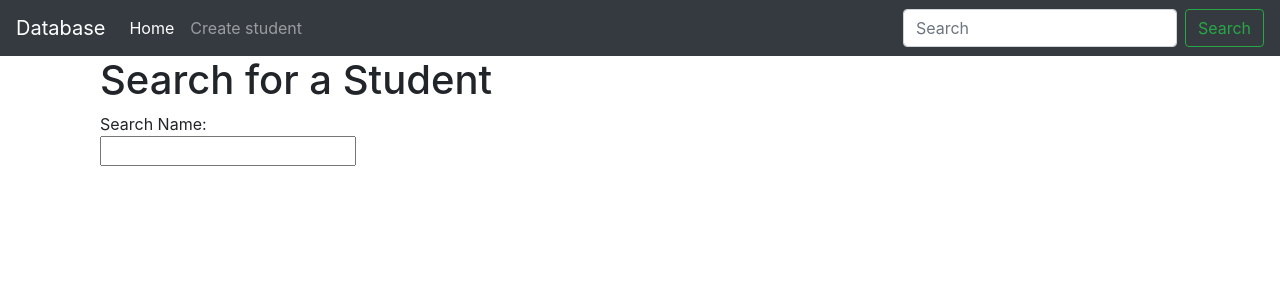
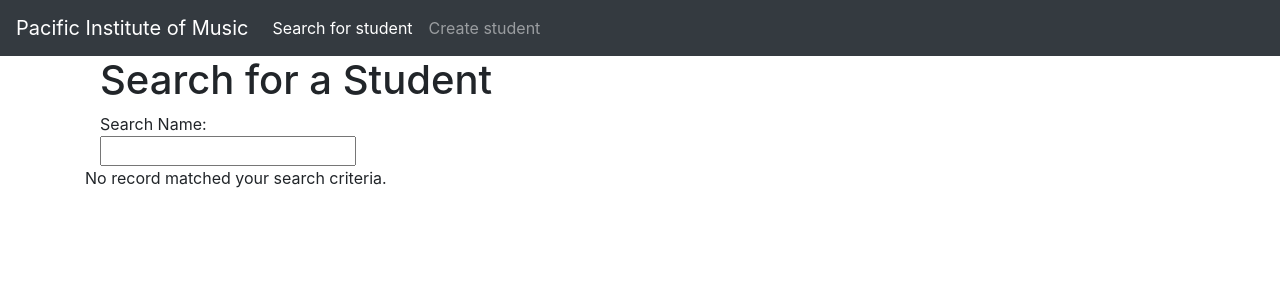
Before and after one commit to ianng1/database_project, a Django app: page / in a window 1280 px wide. Shown: the top 300 px of the page. Run offline with Django 3.2, Linux system fonts and the light colour scheme; a user stored in the database is signed in; some libraries are stand-ins or nearby versions.

Commit message:
another big edit, refined student search

```diff
--- a/carols_database/settings.py
+++ b/carols_database/settings.py
@@ -38,6 +38,7 @@ INSTALLED_APPS = [
     'django.contrib.sessions',
     'django.contrib.messages',
     'django.contrib.staticfiles',
+    'django.contrib.postgres'
 ]
 
 MIDDLEWARE = [
--- a/carols_database/urls.py
+++ b/carols_database/urls.py
@@ -15,10 +15,11 @@ urlpatterns = [
     path('', students.views.home, name='home'),
     path('accounts/', include('django.contrib.auth.urls')),
     path('students/', include('students.urls')),
-    path('login/', views.login, name='login'),
+    path('login/', auth_views.login, name='login'),
     path('logout/', auth_views.logout, name='logout'),
     path('create/', students.views.create, name='create'),
     path('home/', students.views.home, name='home'),
+    path('data/<int:student_id>', students.views.data, name='data'),
 
 
 
--- a/students/templates/students/home.html
+++ b/students/templates/students/home.html
@@ -1,7 +1,7 @@
 {% extends 'base.html' %}
 {% block content %}
 <!doctype html>
-
+<body>
     <main role="main" class="container">
       <h1>Search for a Student</h1>
 
@@ -23,4 +23,24 @@
 <script src="https://stackpath.bootstrapcdn.com/bootstrap/4.1.3/js/bootstrap.min.js" integrity="sha384-ChfqqxuZUCnJSK3+MXmPNIyE6ZbWh2IMqE241rYiqJxyMiZ6OW/JmZQ5stwEULTy" crossorigin="anonymous"></script>
   </body>
 </html>
+{% if students_first_name %}
+  <ul>
+  {% for student in students_first_name %}
+    <li class="nav-item"><a href="{{ student.get_absolute_url }}">{{ student.first_name}} {{student.last_name}}</li>
+
+  {% endfor %}
+  </ul>
+
+
+{% elif students_last_name %}
+  <ul>
+  {% for student in students_last_name %}
+    <li class="nav-item"><a href="{{ student.get_absolute_url }}">{{ student.first_name}} {{student.last_name}}</li>
+    {% endfor %}
+    </ul>
+
+
+{% else %}
+  <p>No record matched your search criteria.</p>
+{% endif %}
 {% endblock %}
--- a/students/views.py
+++ b/students/views.py
@@ -1,4 +1,4 @@
-from django.shortcuts import render, redirect
+from django.shortcuts import render, redirect, get_object_or_404
 from .models import Student
 from django.contrib.auth.decorators import login_required
 
@@ -22,6 +22,7 @@ def create(request):
             student.parent_phone_number = request.POST['parent phone number']
             student.instrument = request.POST['instrument']
             student.teacher = request.POST['teacher']
+            student.full_name = student.first_name + " " + student.last_name
             student.save()
             print("reached")
             return redirect('create')
@@ -37,9 +38,18 @@ def home(request):
     if request.method == 'POST':
         if request.POST['namequery']:
             searchname = request.POST['namequery']
-            students = Student.objects.filter(first_name=searchname)
-            return render(request, 'students/home.html')
+            students_first_name = Student.objects.filter(first_name__icontains=searchname)
+            students_last_name = Student.objects.filter(last_name__icontains=searchname)
+
+            return render(request, 'students/home.html', {'students_first_name': students_first_name, 'students_last_name': students_last_name})
         else:
             return render(request, 'students/home.html')
     else:
         return render(request, 'students/home.html')
+
+
+
+@login_required
+def data(request, student_id):
+    student = get_object_or_404(Student, pk=student_id)
+    return render(request, 'students/data.html', {'student': student})
--- a/templates/base.html
+++ b/templates/base.html
@@ -20,7 +20,7 @@
   <body>
 
     <nav class="navbar navbar-expand-lg navbar-dark bg-dark">
-  <a class="navbar-brand" href="#">Database</a>
+  <a class="navbar-brand" href="#">Pacific Institute of Music</a>
   <button class="navbar-toggler" type="button" data-toggle="collapse" data-target="#navbarSupportedContent" aria-controls="navbarSupportedContent" aria-expanded="false" aria-label="Toggle navigation">
     <span class="navbar-toggler-icon"></span>
   </button>
@@ -28,16 +28,12 @@
   <div class="collapse navbar-collapse" id="navbarSupportedContent">
     <ul class="navbar-nav mr-auto">
       <li class="nav-item active">
-        <a class="nav-link" href="../home">Home <span class="sr-only">(current)</span></a>
+        <a class="nav-link" href="../home">Search for student<span class="sr-only">(current)</span></a>
       </li>
       <li class="nav-item">
         <a class="nav-link" href="../create">Create student</a>
       </li>
     </ul>
-    <form class="form-inline my-2 my-lg-0">
-      <input class="form-control mr-sm-2" type="search" placeholder="Search" aria-label="Search">
-      <button class="btn btn-outline-success my-2 my-sm-0" type="submit">Search</button>
-    </form>
   </div>
 </nav>
 
```
Also changed, not shown: students/models.py (+13 -0 lines), students/templates/students/data.html (added, +86 -0 lines), students/migrations/0006_auto_20180812_2254.py (added).
